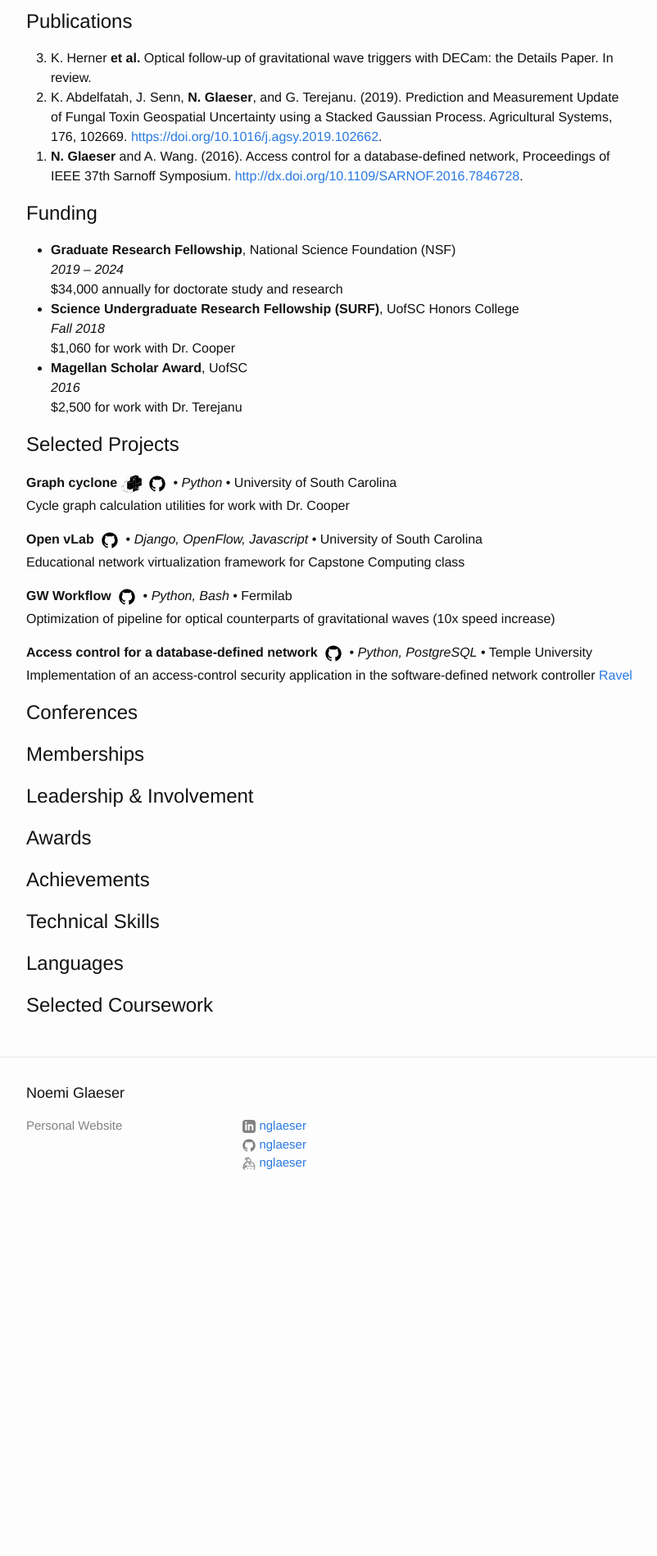
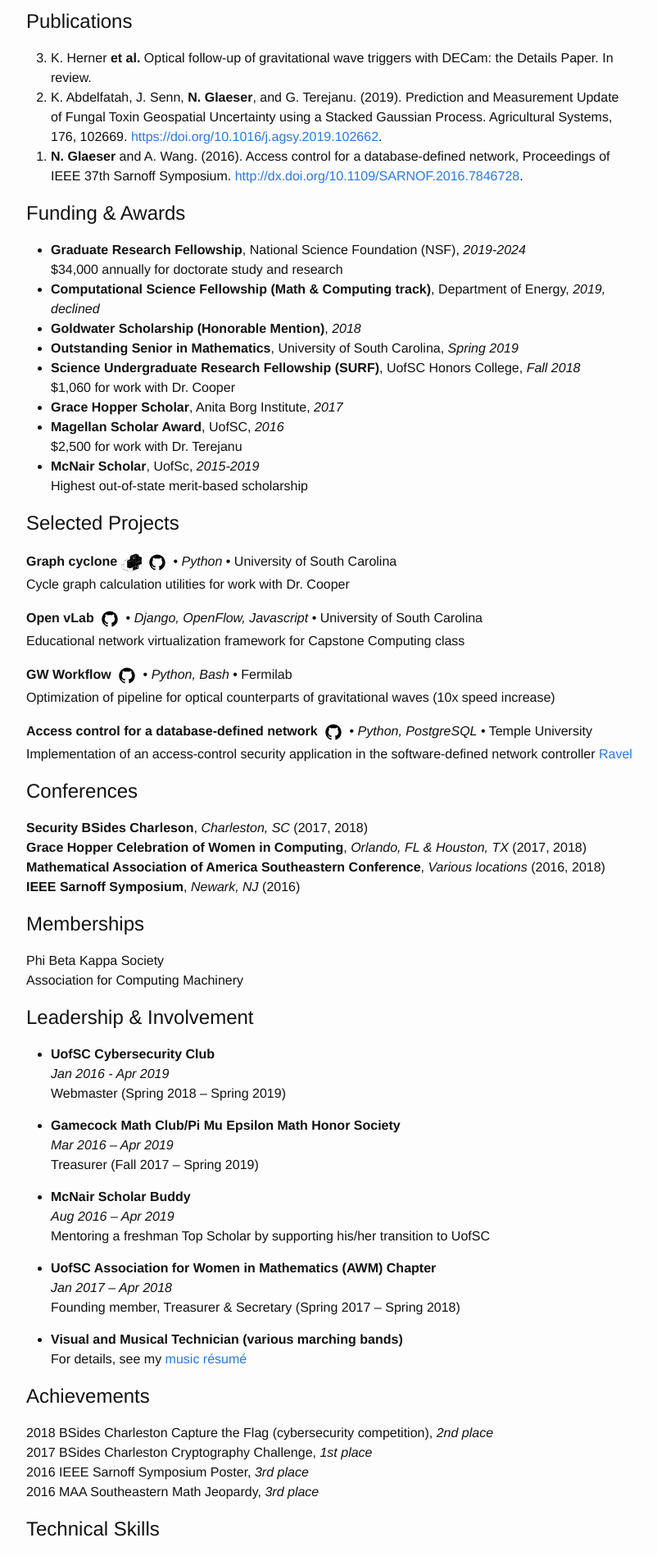
Before and after one commit to nglaeser/minima-site, a Jekyll site: the page built from research.md, in a window 1280 px wide. Shown: the part 1238-3136 px from the top of the page at 82% size, without its empty margins (238-1040 px from the left). Built offline with Jekyll 4.4.1, drawn with Linux system fonts in a browser that asks for light colours; before the commit the page ends 2728 px from its top, so only the background shows below that; some of the changed text lies outside the part shown.

Commit message:
finish filling in research page

```diff
--- a/research.md
+++ b/research.md
@@ -61,17 +61,20 @@
 0. **N. Glaeser** and A. Wang. (2016). Access control for a database-defined network, Proceedings of IEEE 37th Sarnoff Symposium. [http://dx.doi.org/10.1109/SARNOF.2016.7846728](http://dx.doi.org/10.1109/SARNOF.2016.7846728).
 {: reversed="reversed"}
 
-## Funding
+## Funding & Awards
 
-- **Graduate Research Fellowship**, National Science Foundation (NSF)
-*2019 – 2024*
+- **Graduate Research Fellowship**, National Science Foundation (NSF), *2019-2024*
 $34,000 annually for doctorate study and research
-- **Science Undergraduate Research Fellowship (SURF)**, UofSC Honors College
-*Fall 2018*
+- **Computational Science Fellowship (Math & Computing track)**, Department of Energy, *2019, declined*
+- **Goldwater Scholarship (Honorable Mention)**, *2018*
+- **Outstanding Senior in Mathematics**, University of South Carolina, *Spring 2019*
+- **Science Undergraduate Research Fellowship (SURF)**, UofSC Honors College, *Fall 2018*
 $1,060 for work with Dr. Cooper
-- **Magellan Scholar Award**, UofSC
-*2016*
+- **Grace Hopper Scholar**, Anita Borg Institute, *2017*
+- **Magellan Scholar Award**, UofSC, *2016*
 $2,500 for work with Dr. Terejanu
+- **McNair Scholar**, UofSc, *2015-2019*
+Highest out-of-state merit-based scholarship
 
 ## Selected Projects
 
@@ -98,16 +101,80 @@
 
 ## Conferences
 
+**Security BSides Charleson**, *Charleston, SC* (2017, 2018)
+**Grace Hopper Celebration of Women in Computing**, *Orlando, FL & Houston, TX* (2017, 2018)
+**Mathematical Association of America Southeastern Conference**, *Various locations* (2016, 2018)
+**IEEE Sarnoff Symposium**, *Newark, NJ* (2016)
+
 ## Memberships
+
+Phi Beta Kappa Society
+Association for Computing Machinery
 
 ## Leadership & Involvement
 
-## Awards
+- **UofSC Cybersecurity Club**
+*Jan 2016 - Apr 2019*
+Webmaster (Spring 2018 – Spring 2019)
+
+- **Gamecock Math Club/Pi Mu Epsilon Math Honor Society**
+*Mar 2016 – Apr 2019*
+Treasurer (Fall 2017 – Spring 2019)
+
+- **McNair Scholar Buddy**
+*Aug 2016 – Apr 2019*
+Mentoring a freshman Top Scholar by supporting his/her transition to UofSC
+
+- **UofSC Association for Women in Mathematics (AWM) Chapter**
+*Jan 2017 – Apr 2018*
+Founding member, Treasurer & Secretary (Spring 2017 – Spring 2018)
+
+- **Visual and Musical Technician (various marching bands)**
+For details, see my [music résumé](music.html)
 
 ## Achievements
 
+2018 BSides Charleston Capture the Flag (cybersecurity competition), *2nd place*
+2017 BSides Charleston Cryptography Challenge, *1st place*
+2016 IEEE Sarnoff Symposium Poster, *3rd place*
+2016 MAA Southeastern Math Jeopardy, *3rd place*
+
 ## Technical Skills
+
+<style>
+table, td, th {
+    border: none;
+    }
+</style>
+
+|------------|-----------------|
+| Python     | &#9679; &#9679; &#9679; &#9679; &#9679; &#9679; &#9675; &#9675; |
+| Java/C++   | &#9679; &#9679; &#9679; &#9679; &#9679; &#9679; &#9675; &#9675; |
+| Linux/UNIX | &#9679; &#9679; &#9679; &#9679; &#9679; &#9679; &#9675; &#9675; |
+| Bash       | &#9679; &#9679; &#9679; &#9679; &#9675; &#9675; &#9675; &#9675; |
+| LaTeX      | &#9679; &#9679; &#9679; &#9679; &#9675; &#9675; &#9675; &#9675; |
+| HTML/CSS   | &#9679; &#9679; &#9679; &#9679; &#9675; &#9675; &#9675; &#9675; |
+| PostgreSQL | &#9679; &#9679; &#9679; &#9675; &#9675; &#9675; &#9675; &#9675; |
 
 ## Languages
 
+*Native proficiency*: English, German, Italian
+*Conversational proficiency*: American Sign Language
+*Elementary proficiency*: Latin, French
+
 ## Selected Coursework
+*(\* denotes honors course; ^ denotes graduate course.)*
+
+| Mathematics | Computer Science |
+|-------------|------------------|
+|Computational Number Theory^    | Computer & Network Security^      |
+|Analysis I\*                    | Program Analysis & Understanding^ |
+|Analysis II\*                   | Introduction to Cryptography\*    |
+|Algebraic Structures I          | Computer Architecture\*           |
+|Algebraic Structures II\*       | Operating Systems                 |
+|Discrete Mathematics I          | Data Structures & Algorithms      |
+|Linear Algebra                  | Introduction to Computer Networks |
+|Ordinary Differential Equations | Theory of Computation             |
+|                                | Ethical Hacking                   |
+|                                | Information Security Principles   |
+|                                | Text Processing\*                 |
```
Also changed, not shown: friends.md (+2 -0 lines).
